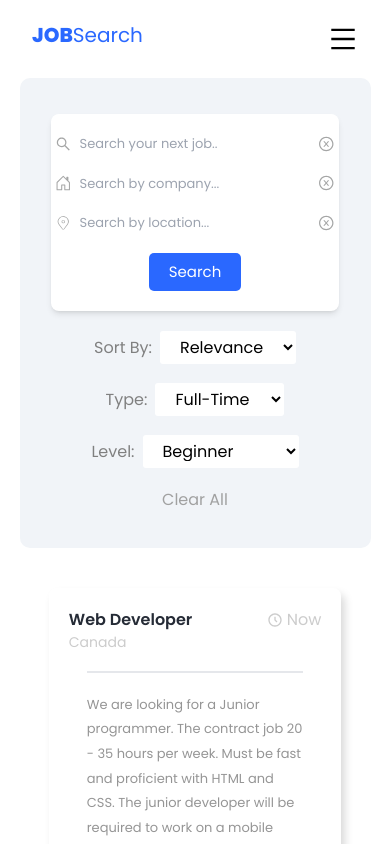
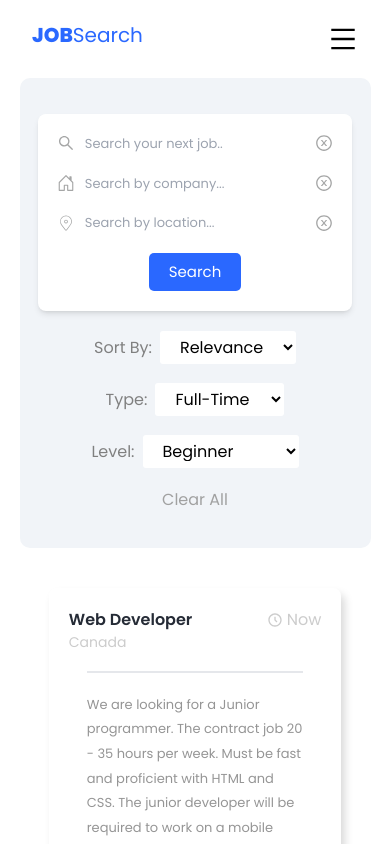
Before and after one commit to DiegoMitari/Job-Search-Web, a React (Vite) app: page / in a window 390 px wide. Shown: the top 844 px of the page. Built offline with nearby package versions, Linux system fonts and the light colour scheme; no server answers; the database is empty.

Commit message:
fix search div

```diff
--- a/src/Components/SearchDiv/Search.jsx
+++ b/src/Components/SearchDiv/Search.jsx
@@ -10,7 +10,7 @@ const Search = () => {
             gap-[10px] bg-white p-5 shadow-md hover:shadow-lg shadow-greyIsh-700">
 
           {/*Search by Jobs */}
-          <div className="flex gap-2 items-center">
+          <div className="flex-search flex justify-between">
             <AiOutlineSearch className='text-[25px] text-[#a5a6a6] hover:text-textColor icon' />
 
             <input type='text' className='input-search bg-transparent text-blue-500
@@ -21,7 +21,7 @@ const Search = () => {
           </div>
 
           {/*Search by company */}
-          <div className="flex gap-2 items-center">
+          <div className="flex-search flex items-center justify-between">
             <BsHouseDoor className='text-[25px] text-[#a5a6a6] hover:text-textColor icon' />
 
             <input type='text' className='input-search bg-transparent text-blue-500
@@ -32,7 +32,7 @@ const Search = () => {
           </div>
 
           {/*Search by location */}
-          <div className="flex gap-2 items-center">
+          <div className="flex-search flex items-center justify-between">
             <CiLocationOn className='text-[25px] text-[#a5a6a6] hover:text-textColor icon' />
 
             <input type='text' className='input-search bg-transparent text-blue-500
--- a/src/index.css
+++ b/src/index.css
@@ -133,10 +133,10 @@ li:hover::before {
 
   form {
     position: relative;
-    width: 90%;
+    width: 98%;
     margin: 0 auto;
-    padding-left: 5%;
-    padding-right: 5%;
+    padding-left: 1%;
+    padding-right: 1%;
   }
 
 
@@ -149,9 +149,13 @@ li:hover::before {
     padding-left: 0.25rem;
   }
 
+  .flex-search {
+    width: 90%;
+  }
+
   .input-search {
     font-size: 13px;
-    width: 90%;
+    width: 80%;
   }
 
   .icon {
```
